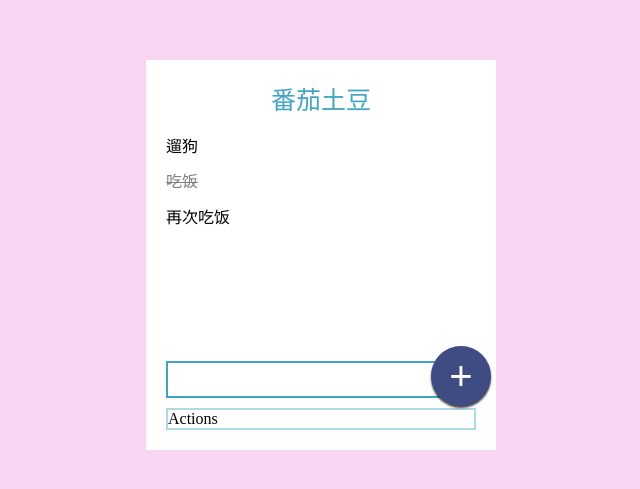
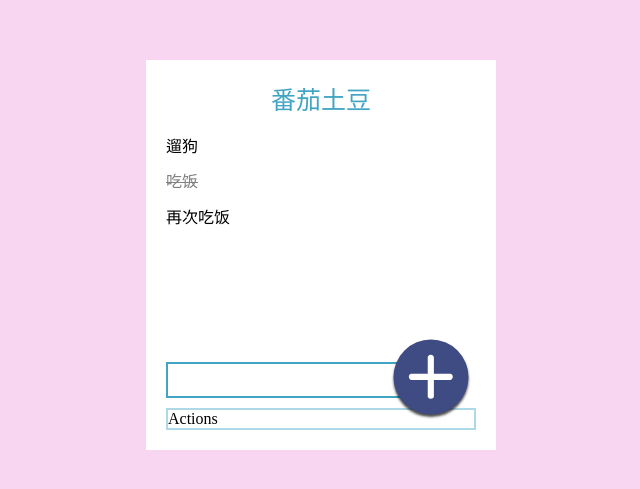
Before and after one commit to haoqicat/vtodo, a Vue app: page / in a window 1280 px wide. Shown: the part 145-634 px from the top of the page, without its empty margins (319-959 px from the left). Built offline with nearby package versions, Linux system fonts and the light colour scheme.

Commit message:
form button

```diff
--- a/src/components/Form.vue
+++ b/src/components/Form.vue
@@ -1,7 +1,25 @@
 <template>
   <div class="wrap">
     <input />
-    <button>+</button>
+    <button>
+      <svg width="44px" height="44px" viewBox="0 0 44 44" version="1.1" xmlns="http://www.w3.org/2000/svg" xmlns:xlink="http://www.w3.org/1999/xlink">
+        <!-- Generator: Sketch 41.1 (35376) - http://www.bohemiancoding.com/sketch -->
+        <title>Capa_1</title>
+        <desc>Created with Sketch.</desc>
+        <defs></defs>
+        <g id="Page-1" stroke="none" stroke-width="1" fill="none" fill-rule="evenodd">
+            <g id="Desktop" transform="translate(-652.000000, -660.000000)" fill="#FFFFFF">
+                <g id="add-button" transform="translate(632.000000, 640.000000)">
+                    <g id="add" transform="translate(20.274809, 20.274809)">
+                        <g id="Capa_1">
+                            <path d="M40.7342293,18.5308356 L24.5407866,18.5308356 L24.5407866,2.33730534 C24.5407866,1.59962372 23.5390843,8.75690437e-05 21.5357673,8.75690437e-05 C19.5324503,8.75690437e-05 18.530748,1.59971129 18.530748,2.33730534 L18.530748,18.5309232 L2.33721777,18.5309232 C1.59962372,18.5308356 0,19.5325379 0,21.5357673 C0,23.5389968 1.59962372,24.5407866 2.33721777,24.5407866 L18.5308356,24.5407866 L18.5308356,40.7344045 C18.5308356,41.4719109 19.5324503,43.0716222 21.5358549,43.0716222 C23.5392595,43.0716222 24.5408742,41.4719109 24.5408742,40.7344045 L24.5408742,24.5407866 L40.734492,24.5407866 C41.4719985,24.5407866 43.0717098,23.5391719 43.0717098,21.5357673 C43.0717098,19.5323628 41.4718234,18.5308356 40.7342293,18.5308356 Z" id="Shape"></path>
+                        </g>
+                    </g>
+                </g>
+            </g>
+        </g>
+    </svg>
+    </button>
   </div>
 </template>
 
@@ -16,9 +34,10 @@ export default {
 
 .wrap {
   margin-bottom: 10px;
+  margin-right: 30px;
   display: flex;
   input {
-    line-height: 1.8;
+    line-height: 30px;
     font-size: 17px;
     flex-grow: 1;
     padding-left: 5px;
@@ -35,14 +54,17 @@ export default {
     background-color: $accent-dark;
     color: white;
     box-shadow: 0px 1px 1px rgba(0, 0, 0, 0.7);
-    transform: scale(2);
-    font-size: 20px;
+    transform: scale(2.5);
     &:focus {
       outline: none;
     }
     &:hover {
       cursor: pointer;
     }
+    svg {
+      width: 100%;
+      height: 100%;
+    }
   }
 }
 </style>
```
